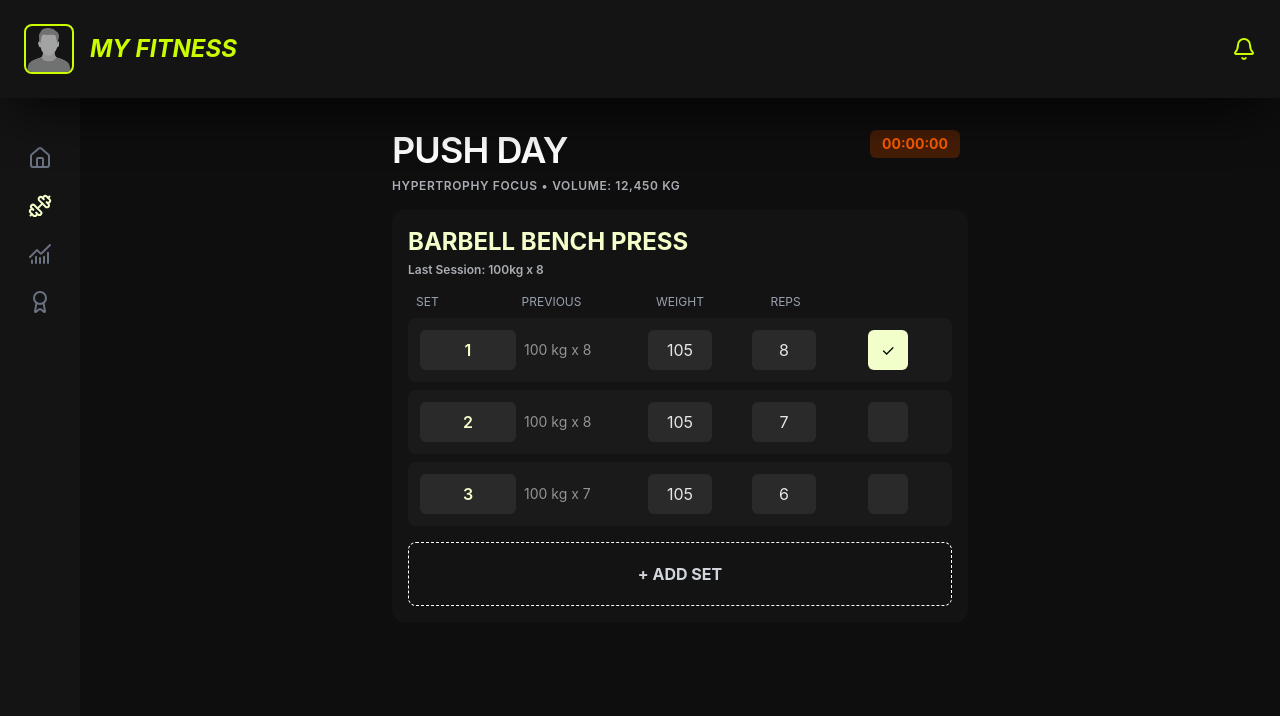
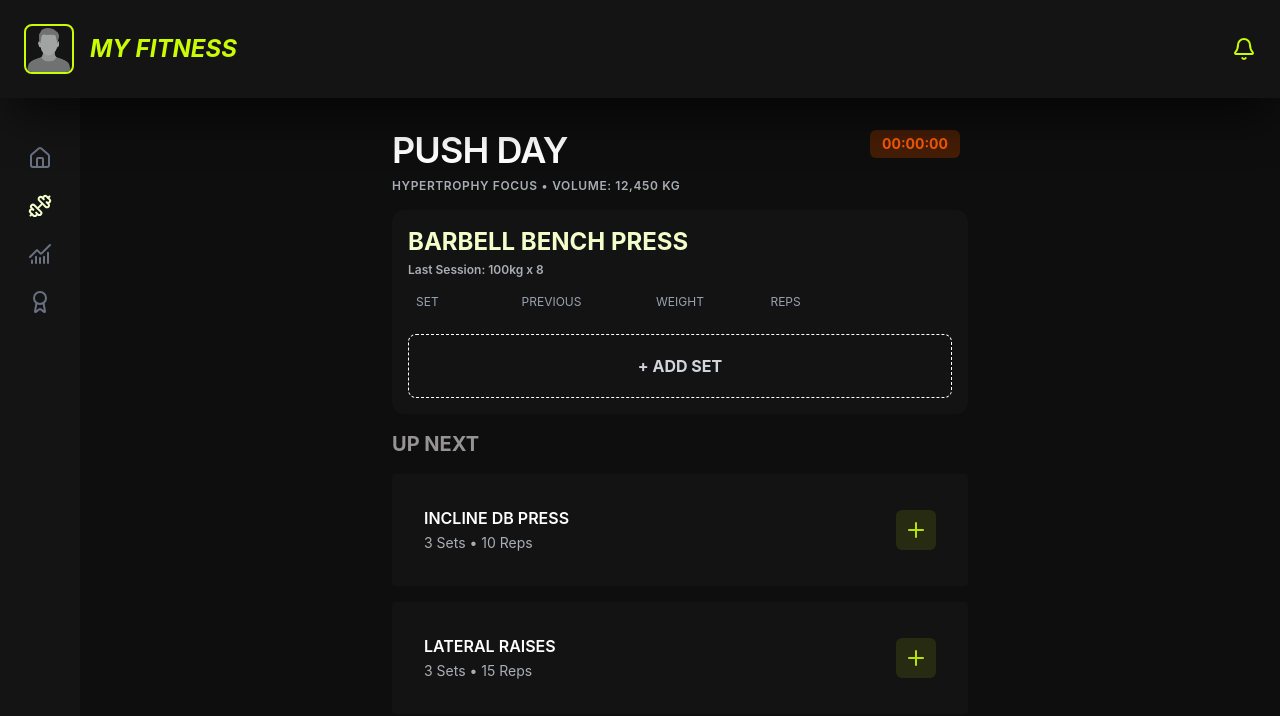
Before and after one commit to LuisAguiarGIT/myFitness, a Next.js app: page /WorkoutLog in a window 1280 px wide. Shown: the top 716 px of the page. Built offline with nearby package versions, Linux system fonts and the light colour scheme.

Commit message:
Small changes & exercise card

```diff
--- a/src/app/WorkoutLog/page.tsx
+++ b/src/app/WorkoutLog/page.tsx
@@ -1,5 +1,6 @@
 'use client';
 
+import ExerciseCard from '@/components/ExerciseCard';
 import Timer from '../../components/Timer';
 import WorkoutTable from '@/components/WorkoutTable';
 import { useState } from 'react';
@@ -11,6 +12,11 @@ const data = {
 };
 
 export default function WorkoutLog() {
+  const exerciseList = [
+    { exerciseName: 'Incline DB Press', sets: 3, reps: 10 },
+    { exerciseName: 'Lateral Raises', sets: 3, reps: 15 },
+  ];
+
   const [isRunning, setIsRunning] = useState(false);
 
   function triggerTimer() {
@@ -38,6 +44,14 @@ export default function WorkoutLog() {
         <div>
           <WorkoutTable />
         </div>
+        <div>
+          <h1 className="mt-4 font-bold text-xl text-[#959393]">UP NEXT</h1>
+        </div>
+        <div>
+          {exerciseList.map((exercise, i) => (
+            <ExerciseCard key={i} {...exercise} />
+          ))}
+        </div>
       </div>
     </div>
   );
--- /dev/null
+++ b/src/components/ExerciseCard.tsx
@@ -0,0 +1,33 @@
+import { Plus } from 'lucide-react';
+
+interface ExerciseCardProps {
+  exerciseName: string;
+  sets: number;
+  reps: number;
+}
+
+export default function ExerciseCard({
+  exerciseName,
+  sets,
+  reps,
+}: ExerciseCardProps) {
+  return (
+    <div className="bg-[#131313] mt-4 p-8 flex justify-between items-center rounded-sm">
+      <div>
+        <h1 className="font-semibold">{exerciseName.toUpperCase()}</h1>
+        <div>
+          <span className="text-gray-300/80 text-sm">
+            {sets} Sets • {reps} Reps
+          </span>
+        </div>
+      </div>
+      <div>
+        <button
+          className={`w-10 h-10 rounded-md flex items-center justify-center transition bg-[#262B11] cursor-pointer border border-transparent hover:border-[#B6E402]`}
+        >
+          <Plus className="stroke-[#B6E402]" />
+        </button>
+      </div>
+    </div>
+  );
+}
--- a/src/components/WorkoutTable.tsx
+++ b/src/components/WorkoutTable.tsx
@@ -10,13 +10,9 @@ export type Set = {
   done: boolean;
 };
 
-const setsArray = [
-  { set: 1, previous: '100 kg x 8', weight: '105', reps: '8', done: true },
-  { set: 2, previous: '100 kg x 8', weight: '105', reps: '7', done: false },
-  { set: 3, previous: '100 kg x 7', weight: '105', reps: '6', done: false },
-];
+export default function WorkoutTable() {
+  const setsArray = new Array<Set>();
 
-export default function WorkoutTable() {
   const [sets, setSets] = useState(setsArray);
 
   function updateSet<K extends keyof Set>(
@@ -30,6 +26,8 @@ export default function WorkoutTable() {
   }
 
   function getPreviousVolume() {
+    if (sets.length === 0) return '';
+
     const getLastSet = sets[sets.length - 1];
 
     return `${getLastSet.weight} kg x ${getLastSet.reps}`;
```
